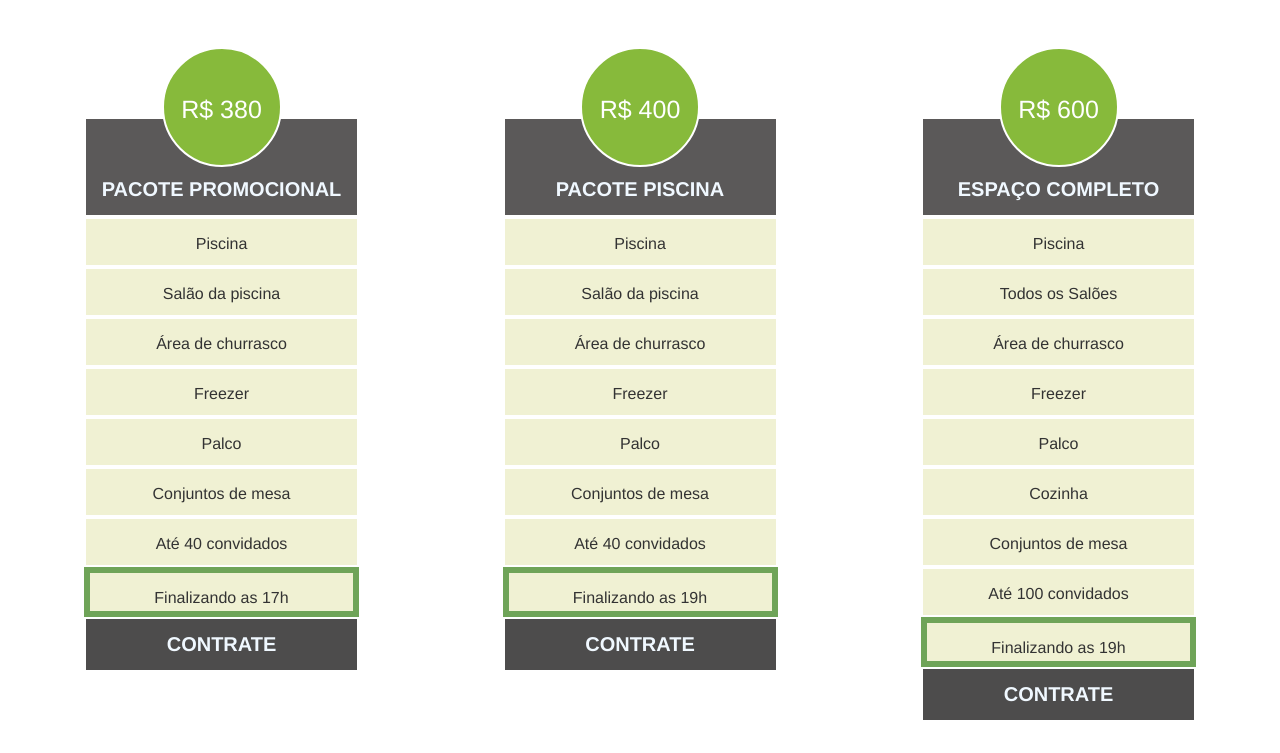
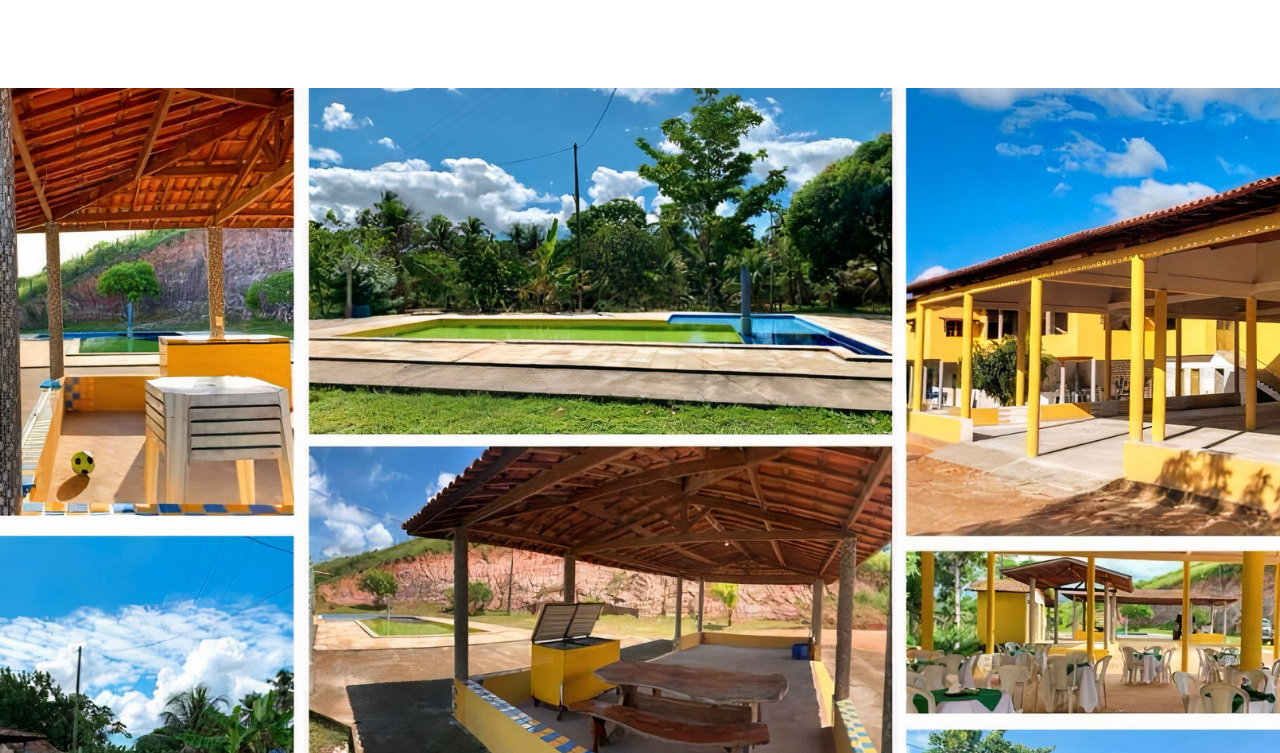
Before and after one commit to mirelledesa/site-3-Cs-Amarela, a plain HTML site: page index.html in a window 1280 px wide. Shown: the part 547-1300 px from the top of the page. Drawn offline with Linux system fonts and the light colour scheme.

Commit message:
commit ok

```diff
--- a/index.html
+++ b/index.html
@@ -33,6 +33,7 @@
             <h1>Venha Conhecer</h1>
             <p> Sítio Casa Amarela</p>
         </div>
+        <div class="fts"> </div>
         <session class="Pacotes">
             <h2>Pacotes mais pedidos</h2>
             <p>Escolha o pacote que melhor atenda as suas necessidades</p>
--- a/style.css
+++ b/style.css
@@ -63,6 +63,14 @@ font-size: 50px;
 h2, p{
     text-align: center;
 
+}
+.fts{
+    height: 1000px;
+    background-image: url(./assets.com/galeria.jpg);
+    background-size: cover;
+    background-position: center;
+    margin-top: 200px;
+    margin-bottom: 90px;
 }
 
 .Pacotes h2{
```
Also changed, not shown: assets.com/galeria.jpg (added).
